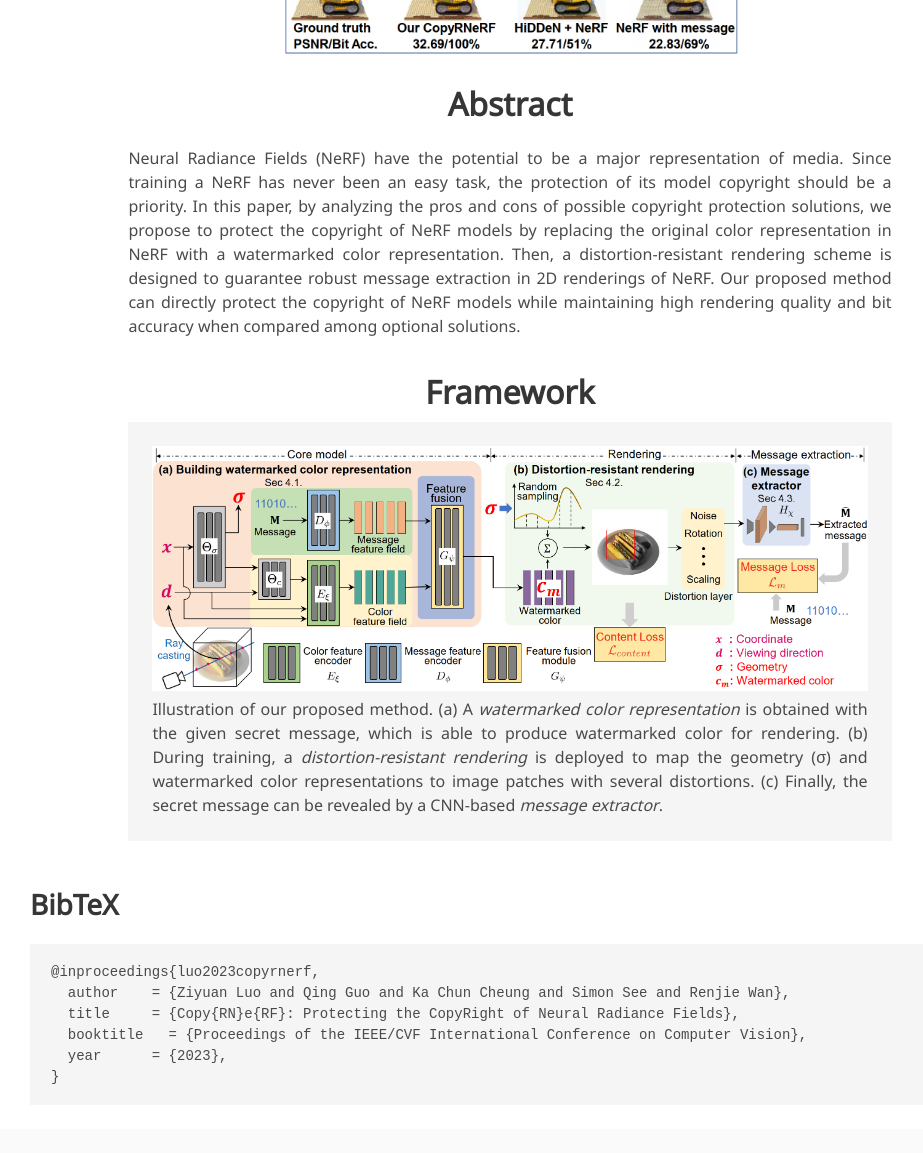
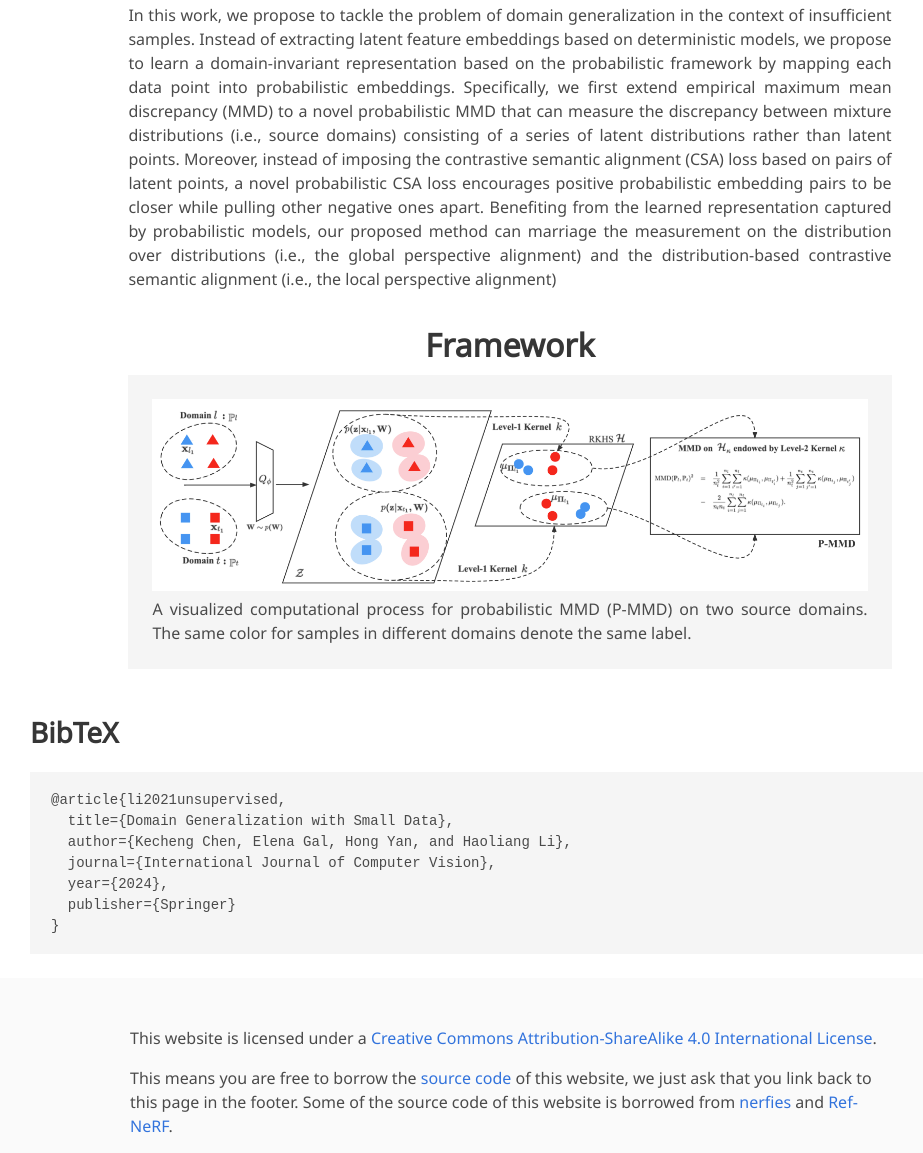
Before and after one commit to tonyckc/SDDG, a plain HTML site: page index.html in a window 1280 px wide. Shown: the part 697-1850 px from the top of the page, without its empty margins (130-1053 px from the left). Drawn offline with nearby package versions, Linux system fonts and the light colour scheme; some icons are missing; a web font is replaced by a local one.

Commit message:
Update index.html

```diff
--- a/index.html
+++ b/index.html
@@ -129,7 +129,7 @@
     <div class="columns is-centered has-text-centered">
       <div class="column is-four-fifths">
         <div style="text-align: center;">
-          <img src="assets/fig_1.png" alt="Figure 1"  width="60%"/>
+          <img src="assets/fig1.PNG" alt="Figure 1"  width="60%"/>
         </div>
       </div>
     </div>
@@ -141,13 +141,16 @@
         <h2 class="title is-3">Abstract</h2>
         <div class="content has-text-justified">
           <p>
-            Neural Radiance Fields (NeRF) have the potential to be a major representation of media. Since training a
-            NeRF has never been an easy task, the protection of its model copyright should be a priority. In this paper,
-            by analyzing the pros and cons of possible copyright protection solutions, we propose to protect the
-            copyright of NeRF models by replacing the original color representation in NeRF with a watermarked color
-            representation. Then, a distortion-resistant rendering scheme is designed to guarantee robust message
-            extraction in 2D renderings of NeRF. Our proposed method can directly protect the copyright of NeRF models
-            while maintaining high rendering quality and bit accuracy when compared among optional solutions.
+            In this work, we propose to tackle the problem of domain generalization in the context of insufficient  samples. Instead of extracting latent feature embeddings based on deterministic models, we propose to
+learn a domain-invariant representation based on the probabilistic framework by mapping each data point into probabilistic embeddings. Specifically, we first extend empirical maximum mean discrepancy
+(MMD) to a novel probabilistic MMD that can measure the discrepancy between mixture distributions
+(i.e., source domains) consisting of a series of latent distributions rather than latent points. Moreover,
+instead of imposing the contrastive semantic alignment (CSA) loss based on pairs of latent points,
+a novel probabilistic CSA loss encourages positive probabilistic embedding pairs to be closer while
+pulling other negative ones apart. Benefiting from the learned representation captured by probabilistic
+models, our proposed method can marriage the measurement on the distribution over distributions
+(i.e., the global perspective alignment) and the distribution-based contrastive semantic alignment
+(i.e., the local perspective alignment)
           </p>
         </div>
       </div>
@@ -164,15 +167,11 @@
           <div class="hero-body">
             <div class="container">
                 <div style="text-align: center;">
-                  <img src="assets/framework.png" alt="Figure 1"  width="100%"/>
+                  <img src="assets/fig2.PNG" alt="Figure 1"  width="100%"/>
                 </div>
                 <div class="content has-text-justified">
-                  <p>Illustration of our proposed method. (a) A <i>watermarked color representation</i>
-                    is obtained with the given secret message, which is able to produce watermarked color
-                    for rendering. (b) During training, a <i>distortion-resistant rendering</i> is deployed
-                    to map the geometry (<span>&sigma;</span>) and watermarked color representations to image
-                    patches with several distortions. (c) Finally, the secret message can be revealed by a
-                    CNN-based <i>message extractor</i>.</p>
+                  <p> A visualized computational process for probabilistic MMD (P-MMD) on two source domains. The same color for
+samples in different domains denote the same label. </p>
                 </div>
             </div>
           </div>
@@ -190,11 +189,12 @@
 <section class="section" id="BibTeX">
   <div class="container is-max-desktop content">
     <h2 class="title">BibTeX</h2>
-    <pre><code>@inproceedings{luo2023copyrnerf,
-  author    = {Ziyuan Luo and Qing Guo and Ka Chun Cheung and Simon See and Renjie Wan},
-  title     = {Copy{RN}e{RF}: Protecting the CopyRight of Neural Radiance Fields},
-  booktitle   = {Proceedings of the IEEE/CVF International Conference on Computer Vision},
-  year      = {2023},
+    <pre><code>@article{li2021unsupervised,
+  title={Domain Generalization with Small Data},
+  author={Kecheng Chen, Elena Gal, Hong Yan, and Haoliang Li},
+  journal={International Journal of Computer Vision},
+  year={2024},
+  publisher={Springer}
 }</code></pre>
   </div>
 </section>
@@ -221,7 +221,7 @@
           </p>
           <p>
             This means you are free to borrow the <a
-              href="https://github.com/luo-ziyuan/copyrnerf">source code</a> of this website,
+              href="https://github.com/tonyckc/SDDG">source code</a> of this website,
             we just ask that you link back to this page in the footer. Some of the source code of this
             website is borrowed from <a href="https://nerfies.github.io">nerfies</a> and <a href="https://dorverbin.github.io/refnerf/">Ref-NeRF</a>.
           </p>
```
